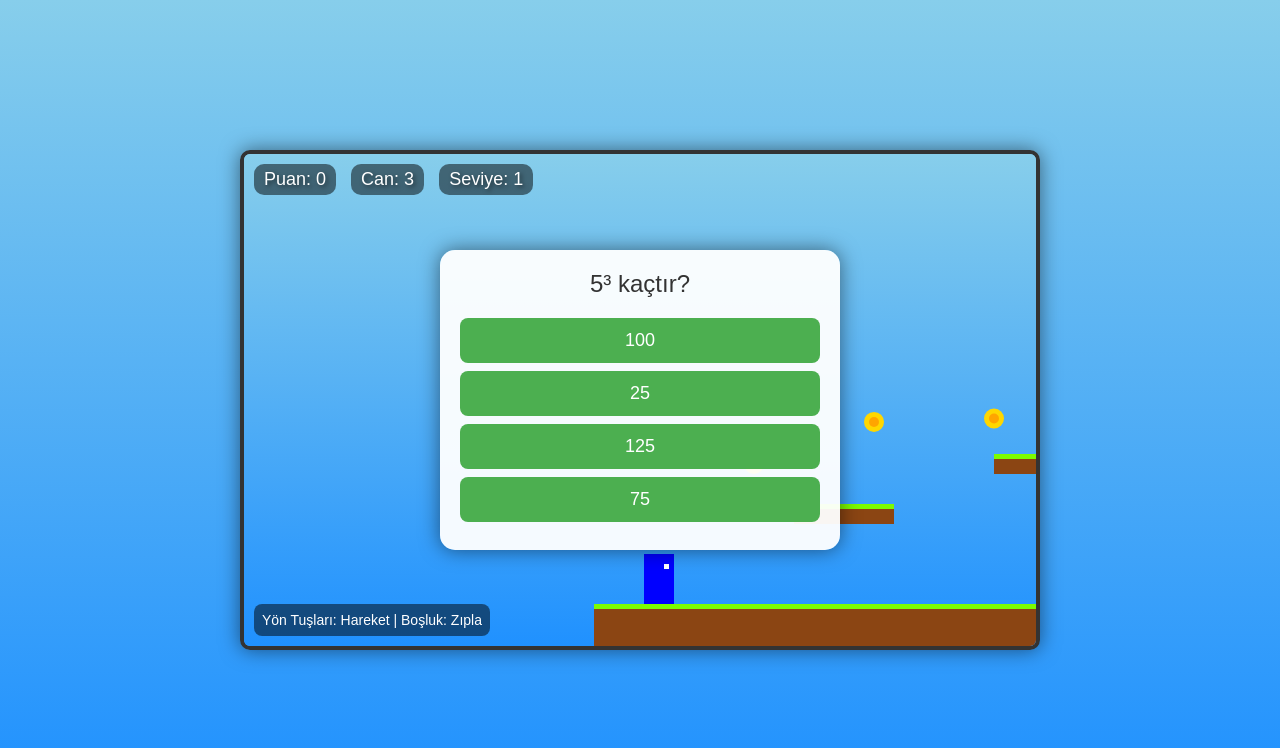
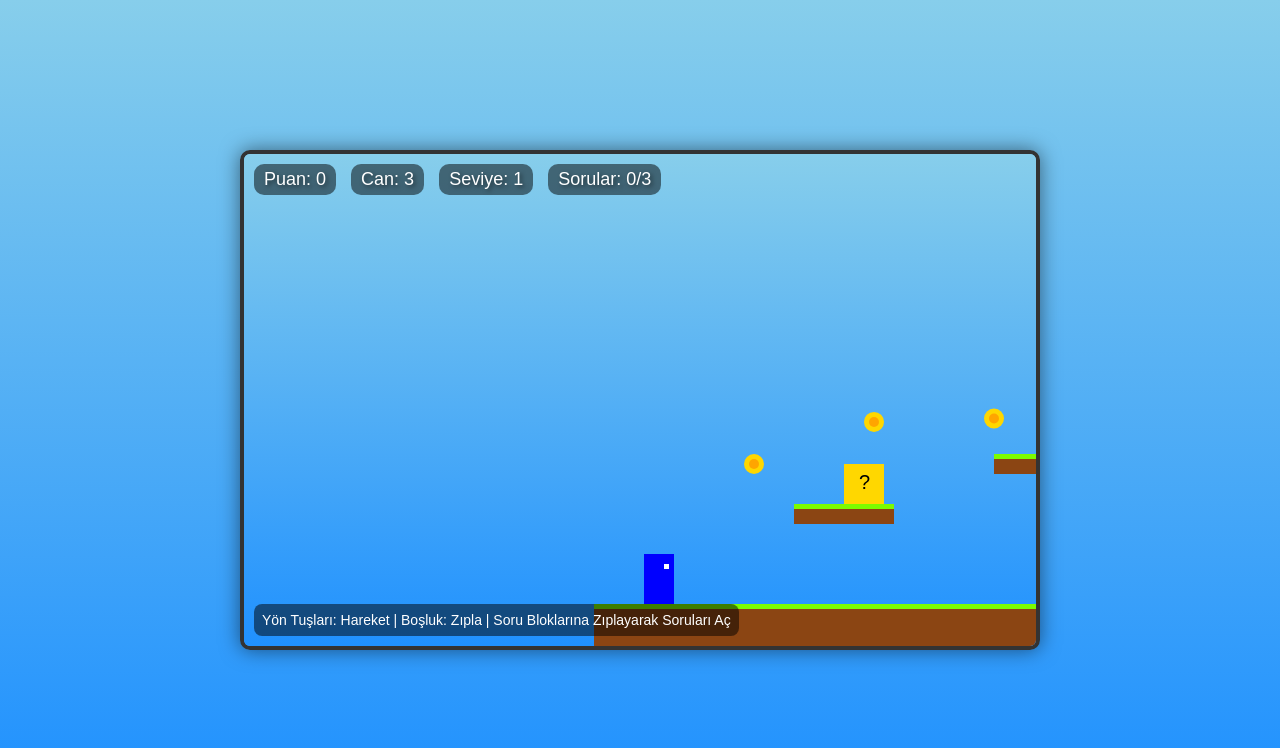
Before and after one commit to fatihseyfullah/uslu-sayilar, a plain HTML site: page oyun.html in a window 1280 px wide. Drawn offline with Linux system fonts and the light colour scheme.

Commit message:
Uslu Sayilar Oyunu 3. versiyon

```diff
--- a/oyun.html
+++ b/oyun.html
@@ -46,7 +46,7 @@
             z-index: 10;
         }
 
-        #score, #lives, #level {
+        #score, #lives, #level, #questions-count {
             margin-bottom: 5px;
             background: rgba(0, 0, 0, 0.5);
             padding: 5px 10px;
@@ -134,6 +134,21 @@
             padding: 8px;
             border-radius: 8px;
         }
+
+        .question-block {
+            width: 40px;
+            height: 40px;
+            background: #FFD700;
+            border: 2px solid #CC9900;
+            border-radius: 5px;
+            position: absolute;
+            animation: bounce 1s infinite alternate;
+        }
+
+        @keyframes bounce {
+            from { transform: translateY(0); }
+            to { transform: translateY(-5px); }
+        }
     </style>
 </head>
 <body>
@@ -144,6 +159,7 @@
             <div id="score">Puan: 0</div>
             <div id="lives">Can: 3</div>
             <div id="level">Seviye: 1</div>
+            <div id="questions-count">Sorular: 0/3</div>
         </div>
 
         <div id="question-popup">
@@ -164,11 +180,12 @@
             <h2>Tebrikler!</h2>
             <p>Seviyeyi Tamamladın!</p>
             <p>Kazandığın Puan: <span id="level-score">0</span></p>
+            <p>Doğru Çözülen Sorular: <span id="correct-questions">0</span>/3</p>
             <button id="next-level-btn">Sonraki Seviye</button>
         </div>
 
         <div id="instructions">
-            Yön Tuşları: Hareket | Boşluk: Zıpla
+            Yön Tuşları: Hareket | Boşluk: Zıpla | Soru Bloklarına Zıplayarak Soruları Aç
         </div>
     </div>
 
@@ -186,8 +203,10 @@
         const scoreElement = document.getElementById('score');
         const livesElement = document.getElementById('lives');
         const levelElement = document.getElementById('level');
+        const questionsCountElement = document.getElementById('questions-count');
         const finalScoreElement = document.getElementById('final-score');
         const levelScoreElement = document.getElementById('level-score');
+        const correctQuestionsElement = document.getElementById('correct-questions');
 
         // Oyun durumu
         let gameState = {
@@ -197,6 +216,8 @@
             isGameOver: false,
             isLevelComplete: false,
             currentQuestion: null,
+            questionsAnswered: 0,
+            questionsCorrect: 0,
             player: {
                 x: 50,
                 y: 350,
@@ -212,6 +233,7 @@
             platforms: [],
             coins: [],
             enemies: [],
+            questionBlocks: [],
             keys: {
                 left: false,
                 right: false,
@@ -225,8 +247,11 @@
 
         // Üslü sayı soruları
         const questions = [
+            { base: 1, exponent: 2, answer: 1, wrongAnswers: [2, 3, 4] },
+            { base: 1, exponent: 5, answer: 1, wrongAnswers: [5, 10, 15] },
             { base: 2, exponent: 2, answer: 4, wrongAnswers: [3, 5, 6] },
             { base: 2, exponent: 3, answer: 8, wrongAnswers: [6, 9, 10] },
+            { base: 2, exponent: 4, answer: 16, wrongAnswers: [8, 12, 20] },
             { base: 3, exponent: 2, answer: 9, wrongAnswers: [6, 8, 12] },
             { base: 3, exponent: 3, answer: 27, wrongAnswers: [9, 18, 24] },
             { base: 4, exponent: 2, answer: 16, wrongAnswers: [8, 12, 20] },
@@ -236,7 +261,8 @@
             { base: 6, exponent: 2, answer: 36, wrongAnswers: [12, 24, 30] },
             { base: 6, exponent: 3, answer: 216, wrongAnswers: [36, 108, 180] },
             { base: 10, exponent: 2, answer: 100, wrongAnswers: [20, 50, 200] },
-            { base: 10, exponent: 3, answer: 1000, wrongAnswers: [100, 500, 2000] }
+            { base: 10, exponent: 3, answer: 1000, wrongAnswers: [100, 500, 2000] },
+            { base: 10, exponent: 4, answer: 10000, wrongAnswers: [1000, 5000, 20000] }
         ];
 
         // Oyunu başlat
@@ -264,6 +290,9 @@
             gameState.platforms = [];
             gameState.coins = [];
             gameState.enemies = [];
+            gameState.questionBlocks = [];
+            gameState.questionsAnswered = 0;
+            gameState.questionsCorrect = 0;
 
             // Zemin
             gameState.platforms.push({ x: 0, y: 450, width: 2000, height: 50 });
@@ -278,6 +307,11 @@
             gameState.platforms.push({ x: 1400, y: 250, width: 100, height: 20 });
             gameState.platforms.push({ x: 1600, y: 300, width: 100, height: 20 });
             gameState.platforms.push({ x: 1800, y: 350, width: 100, height: 20 });
+
+            // Soru blokları (en az 3 tane)
+            gameState.questionBlocks.push({ x: 250, y: 310, width: 40, height: 40, used: false });
+            gameState.questionBlocks.push({ x: 650, y: 210, width: 40, height: 40, used: false });
+            gameState.questionBlocks.push({ x: 1050, y: 110, width: 40, height: 40, used: false });
 
             // Coin'ler
             for (let i = 0; i < 15; i++) {
@@ -311,6 +345,9 @@
             // Kamerayı sıfırla
             gameState.camera.x = 0;
             gameState.camera.y = 0;
+
+            // UI'ı güncelle
+            updateUI();
         }
 
         // Tuş basma olayı
@@ -378,6 +415,18 @@
                 }
             }
 
+            // Soru bloklarına çarpma
+            for (const block of gameState.questionBlocks) {
+                if (!block.used && checkCollision(gameState.player, block)) {
+                    // Bloktan aşağıya zıplama - soruyu tetikle
+                    if (gameState.player.velocityY > 0 && gameState.player.y < block.y) {
+                        block.used = true;
+                        showRandomQuestion();
+                        gameState.player.velocityY = -gameState.player.jumpPower / 2;
+                    }
+                }
+            }
+
             // Coin toplama
             for (const coin of gameState.coins) {
                 if (!coin.collected && checkCollision(gameState.player, coin)) {
@@ -417,13 +466,8 @@
             gameState.camera.x = gameState.player.x - canvas.width / 2;
 
             // Seviye tamamlama kontrolü
-            if (gameState.player.x > 1900) {
+            if (gameState.player.x > 1900 && gameState.questionsAnswered >= 3) {
                 completeLevel();
-            }
-
-            // Rastgele soru göster
-            if (Math.random() < 0.005 && !questionPopup.style.display) {
-                showRandomQuestion();
             }
         }
 
@@ -496,10 +540,12 @@
         // Cevabı kontrol et
         function checkAnswer(selectedAnswer) {
             questionPopup.style.display = 'none';
+            gameState.questionsAnswered++;
 
             if (selectedAnswer === gameState.currentQuestion.answer) {
                 // Doğru cevap - bonus puan
                 gameState.score += 50;
+                gameState.questionsCorrect++;
                 updateUI();
             } else {
                 // Yanlış cevap - can kaybı
@@ -509,12 +555,16 @@
                     gameOver();
                 }
             }
+
+            // Soru sayısını güncelle
+            questionsCountElement.textContent = `Sorular: ${gameState.questionsAnswered}/3`;
         }
 
         // Seviyeyi tamamla
         function completeLevel() {
             gameState.isLevelComplete = true;
             levelScoreElement.textContent = gameState.score;
+            correctQuestionsElement.textContent = gameState.questionsCorrect;
             levelCompleteScreen.style.display = 'block';
         }
 
@@ -541,6 +591,8 @@
             gameState.level = 1;
             gameState.isGameOver = false;
             gameState.isLevelComplete = false;
+            gameState.questionsAnswered = 0;
+            gameState.questionsCorrect = 0;
             gameOverScreen.style.display = 'none';
             levelCompleteScreen.style.display = 'none';
             levelElement.textContent = `Seviye: ${gameState.level}`;
@@ -552,6 +604,7 @@
         function updateUI() {
             scoreElement.textContent = `Puan: ${gameState.score}`;
             livesElement.textContent = `Can: ${gameState.lives}`;
+            questionsCountElement.textContent = `Sorular: ${gameState.questionsAnswered}/3`;
         }
 
         // Oyunu çiz
@@ -572,6 +625,23 @@
                 ctx.fillStyle = '#7CFC00';
                 ctx.fillRect(platform.x, platform.y, platform.width, 5);
                 ctx.fillStyle = '#8B4513';
+            }
+
+            // Soru bloklarını çiz
+            for (const block of gameState.questionBlocks) {
+                if (!block.used) {
+                    ctx.fillStyle = '#FFD700';
+                    ctx.fillRect(block.x, block.y, block.width, block.height);
+
+                    // Soru işareti
+                    ctx.fillStyle = '#000000';
+                    ctx.font = '20px Arial';
+                    ctx.fillText('?', block.x + 15, block.y + 25);
+                } else {
+                    // Kullanılmış blok
+                    ctx.fillStyle = '#A9A9A9';
+                    ctx.fillRect(block.x, block.y, block.width, block.height);
+                }
             }
 
             // Coin'leri çiz
```
